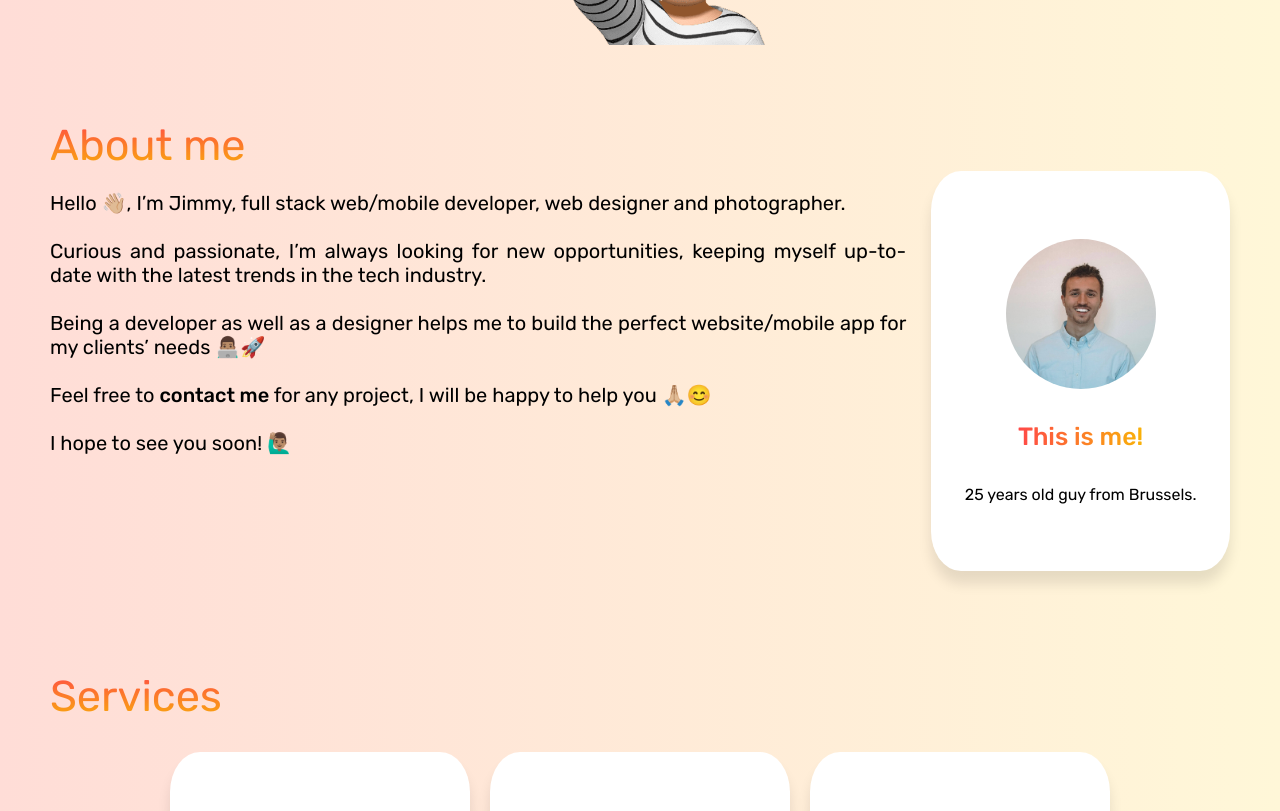
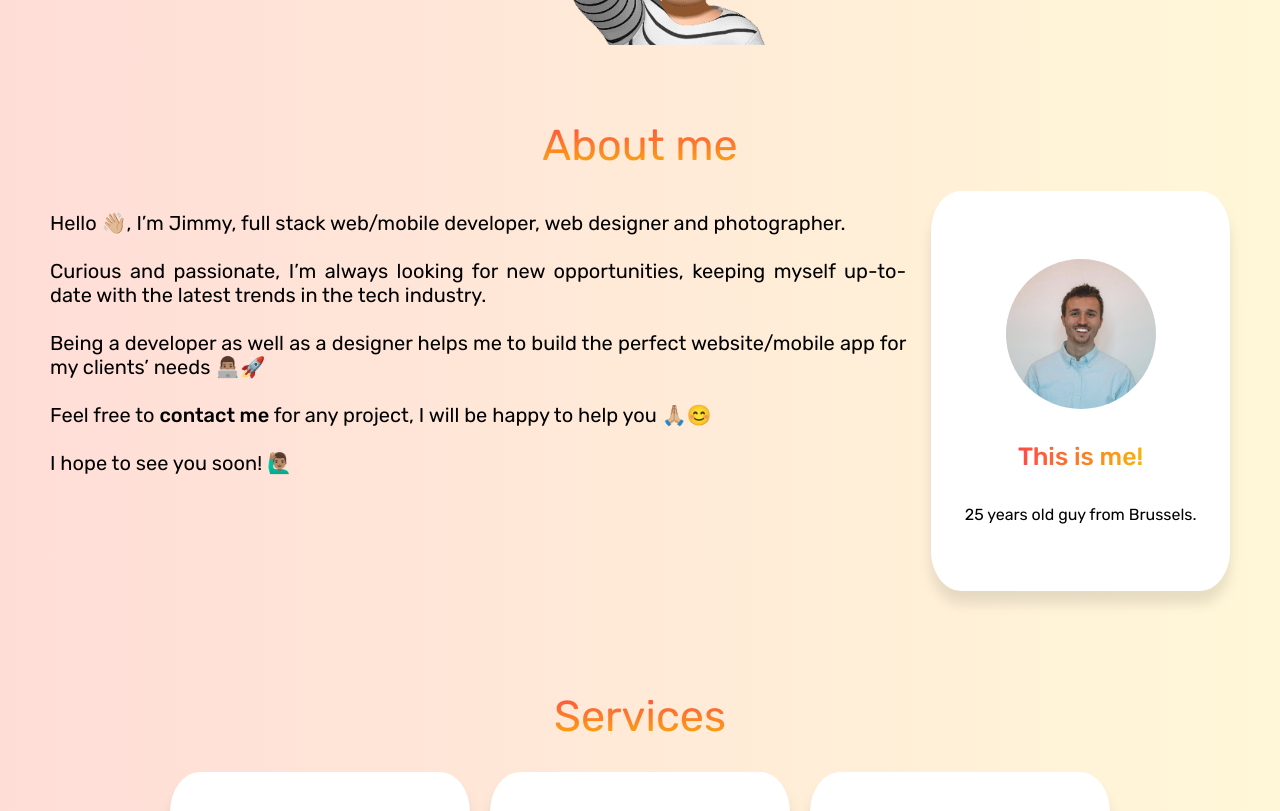
Before and after one commit to jimmycabuy/PersonalProjects, a React (Create React App) app in the folder portfolio/: page / in a window 1280 px wide. Shown: the part 460-1271 px from the top of the page. Built offline with nearby package versions, Linux system fonts and the light colour scheme.

Commit message:
react-create-app on Heroku

```diff
--- a/portfolio/src/queries.css
+++ b/portfolio/src/queries.css
@@ -164,8 +164,17 @@
         text-align: center;
         margin-top: 0;
     }
+    .containerAbout{
+        align-items: center;
+    }
+    .subcontainerAbout{
+    padding-top: 20px;
+    }
+
     .subtitle{
         font-size: 270%;
+        text-align: center;
+        padding: 0;
     }
     #projects{
         height: auto;
```
